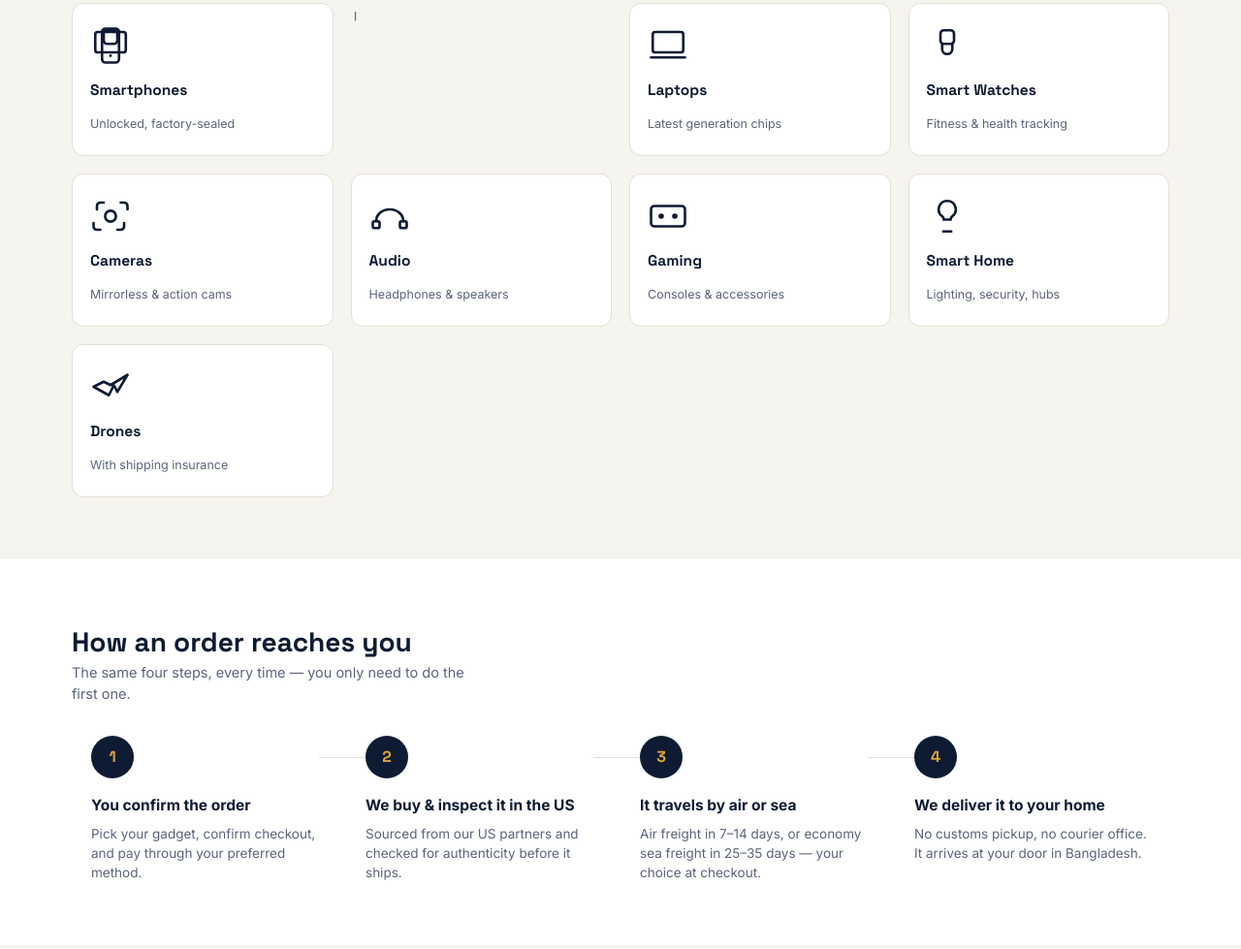
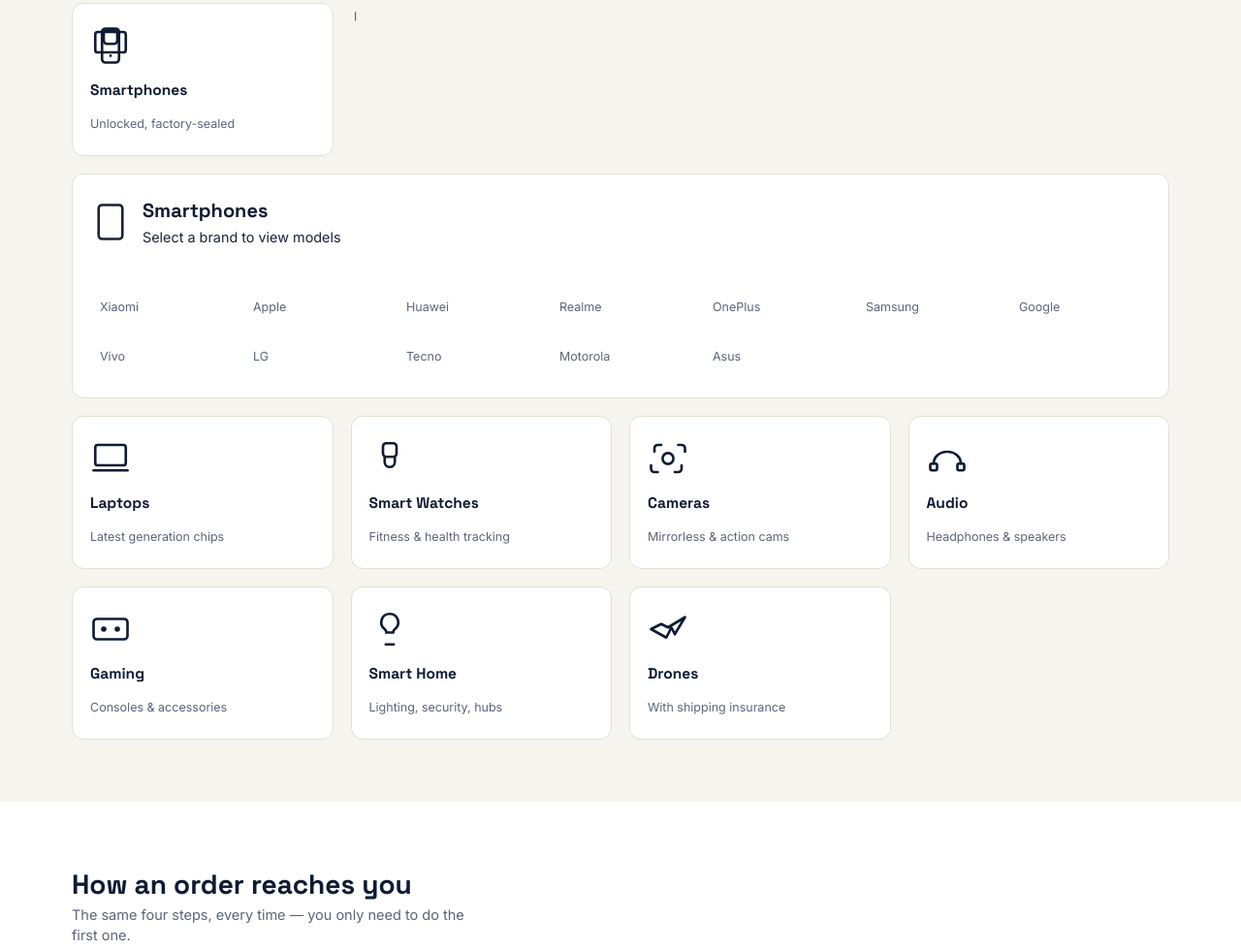
Before and after one commit to bangladeshgadgets2-crypto/Bangladesh-Gadget-, a plain HTML site: page index.html in a window 1280 px wide. Shown: the part 1036-2015 px from the top of the page at 97% size. Drawn offline with Linux system fonts and the light colour scheme.

Commit message:
Update index.html

```diff
--- a/index.html
+++ b/index.html
@@ -351,6 +351,59 @@
     </div>
     <div class="cat-grid">
        <a href="smartphone.html" class="cat-card"><svg class="cat-ic" viewBox="0 0 24 24" fill="none"><rect x="7" y="2" width="10" height="20" rx="2" stroke="#0E1B33" stroke-width="1.5"/><rect x="3" y="4" width="18" height="12" rx="1.5" stroke="#0E1B33" stroke-width="1.5"/><rect x="8" y="3" width="8" height="8" rx="2" stroke="#0E1B33" stroke-width="1.5"/><circle cx="12" cy="18" r="0.8" fill="#0E1B33"/></svg><h3>Smartphones</h3><span>Unlocked, factory-sealed</span></a>।
+<!-- Smartphones Category Card with Brand Grid -->
+<div class="cat-card" style="grid-column: 1 / -1;">
+    <div style="display: flex; align-items: center; gap: 12px; margin-bottom: 16px;">
+        <svg class="cat-ic" viewBox="0 0 24 24" fill="none" stroke="currentColor" stroke-width="1.5">
+            <rect x="5" y="2" width="14" height="20" rx="2" ry="2"></rect>
+            <line x1="12" y1="18" x2="12.01" y2="18"></line>
+        </svg>
+        <div>
+            <h3 style="margin: 0; font-size: 1.25rem;">Smartphones</h3>
+            <span style="color: var(--text-secondary); font-size: 0.9rem;">Select a brand to view models</span>
+        </div>
+    </div>
+
+    <!-- Sub-categories / Brands Grid -->
+    <div style="display: grid; grid-template-columns: repeat(auto-fill, minmax(140px, 1fr)); gap: 12px; margin-top: 12px;">
+        <a href="smartphone.html#xiaomi" class="sub-cat-item" style="display: flex; align-items: center; gap: 8px; padding: 10px; background: var(--bg-surface); border-radius: 8px; text-decoration: none; color: var(--text-primary); border: 1px solid var(--border-color);">
+            <span>Xiaomi</span>
+        </a>
+        <a href="smartphone.html#apple" class="sub-cat-item" style="display: flex; align-items: center; gap: 8px; padding: 10px; background: var(--bg-surface); border-radius: 8px; text-decoration: none; color: var(--text-primary); border: 1px solid var(--border-color);">
+            <span>Apple</span>
+        </a>
+        <a href="smartphone.html#huawei" class="sub-cat-item" style="display: flex; align-items: center; gap: 8px; padding: 10px; background: var(--bg-surface); border-radius: 8px; text-decoration: none; color: var(--text-primary); border: 1px solid var(--border-color);">
+            <span>Huawei</span>
+        </a>
+        <a href="smartphone.html#realme" class="sub-cat-item" style="display: flex; align-items: center; gap: 8px; padding: 10px; background: var(--bg-surface); border-radius: 8px; text-decoration: none; color: var(--text-primary); border: 1px solid var(--border-color);">
+            <span>Realme</span>
+        </a>
+        <a href="smartphone.html#oneplus" class="sub-cat-item" style="display: flex; align-items: center; gap: 8px; padding: 10px; background: var(--bg-surface); border-radius: 8px; text-decoration: none; color: var(--text-primary); border: 1px solid var(--border-color);">
+            <span>OnePlus</span>
+        </a>
+        <a href="smartphone.html#samsung" class="sub-cat-item" style="display: flex; align-items: center; gap: 8px; padding: 10px; background: var(--bg-surface); border-radius: 8px; text-decoration: none; color: var(--text-primary); border: 1px solid var(--border-color);">
+            <span>Samsung</span>
+        </a>
+        <a href="smartphone.html#google" class="sub-cat-item" style="display: flex; align-items: center; gap: 8px; padding: 10px; background: var(--bg-surface); border-radius: 8px; text-decoration: none; color: var(--text-primary); border: 1px solid var(--border-color);">
+            <span>Google</span>
+        </a>
+        <a href="smartphone.html#vivo" class="sub-cat-item" style="display: flex; align-items: center; gap: 8px; padding: 10px; background: var(--bg-surface); border-radius: 8px; text-decoration: none; color: var(--text-primary); border: 1px solid var(--border-color);">
+            <span>Vivo</span>
+        </a>
+        <a href="smartphone.html#lg" class="sub-cat-item" style="display: flex; align-items: center; gap: 8px; padding: 10px; background: var(--bg-surface); border-radius: 8px; text-decoration: none; color: var(--text-primary); border: 1px solid var(--border-color);">
+            <span>LG</span>
+        </a>
+        <a href="smartphone.html#tecno" class="sub-cat-item" style="display: flex; align-items: center; gap: 8px; padding: 10px; background: var(--bg-surface); border-radius: 8px; text-decoration: none; color: var(--text-primary); border: 1px solid var(--border-color);">
+            <span>Tecno</span>
+        </a>
+        <a href="smartphone.html#motorola" class="sub-cat-item" style="display: flex; align-items: center; gap: 8px; padding: 10px; background: var(--bg-surface); border-radius: 8px; text-decoration: none; color: var(--text-primary); border: 1px solid var(--border-color);">
+            <span>Motorola</span>
+        </a>
+        <a href="smartphone.html#asus" class="sub-cat-item" style="display: flex; align-items: center; gap: 8px; padding: 10px; background: var(--bg-surface); border-radius: 8px; text-decoration: none; color: var(--text-primary); border: 1px solid var(--border-color);">
+            <span>Asus</span>
+        </a>
+    </div>
+</div>
 
       <div class="cat-card"><svg class="cat-ic" viewBox="0 0 24 24" fill="none"><rect x="3" y="4" width="18" height="12" rx="1.5" stroke="#0E1B33" stroke-width="1.5"/><path d="M2 19h20" stroke="#0E1B33" stroke-width="1.5" stroke-linecap="round"/></svg><h3>Laptops</h3><span>Latest generation chips</span></div>
       <div class="cat-card"><svg class="cat-ic" viewBox="0 0 24 24" fill="none"><rect x="8" y="3" width="8" height="8" rx="2" stroke="#0E1B33" stroke-width="1.5"/><path d="M9 11v3a3 3 0 0 0 6 0v-3" stroke="#0E1B33" stroke-width="1.5"/></svg><h3>Smart Watches</h3><span>Fitness & health tracking</span></div>
```
